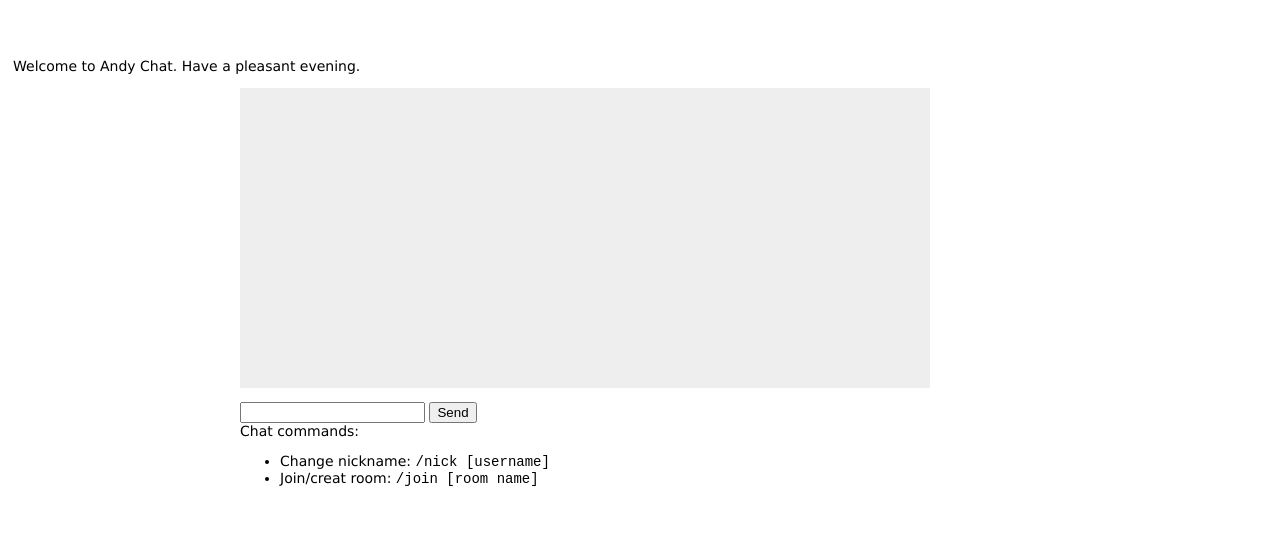
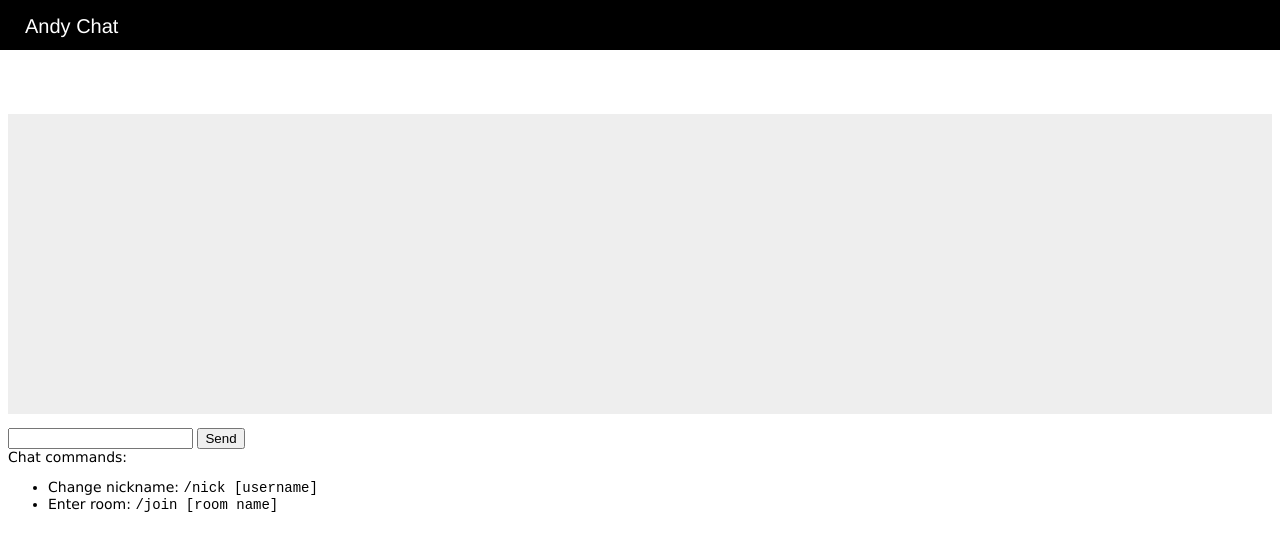
Before and after one commit to wingedearth/andychat, a website: page client/index.html in a window 1280 px wide. Drawn offline with nearby package versions, Linux system fonts and the light colour scheme.

Commit message:
add topbar with title

```diff
--- a/client/css/style.css
+++ b/client/css/style.css
@@ -1,6 +1,22 @@
 body {
-  padding: 50px 5px 5px 5px;
+  padding: 0px 0px 0px 0px;
   font: 14px "Lucida Grande", Helvetica, Arial, sans-serif;
+}
+
+nav {
+	width: 100%;
+	height: 50px;
+	top: 0;
+	left: 0;
+	background-color: black;
+	color: white;
+	position: absolute;
+	font-family: Helvetica;
+	font-size: 20px;
+}
+
+nav div {
+	padding: 15px 0px 0px 25px;
 }
 
 a {
@@ -8,7 +24,8 @@ a {
 }
 
 #content {
-	width: 800px;
+	position: relative;
+	top: 100px;
 	margin-left: auto;
 	margin-right: auto;
 }
@@ -19,14 +36,10 @@ a {
 }
 
 #messages {
-	width: 690px;
+	width: 100%;
 	height: 300px;
 	overflow: auto;
 	background-color: #eee;
 	margin-bottom: 1em;
-	margin-right: 10px;
+	/*margin-right: 10px;*/
 }
-
-#test {
-  color: red;
-}
--- a/client/index.html
+++ b/client/index.html
@@ -6,7 +6,9 @@
   <link rel="stylesheet" href="css/style.css" />
 </head>
 <body>
-  Welcome to Andy Chat. Have a pleasant evening.
+  <nav><div>
+  Andy Chat
+  </div></nav>
 
   <div id='content'>
     <div id='room'></div>
@@ -21,7 +23,7 @@
         Chat commands:
         <ul>
           <li>Change nickname: <code>/nick [username]</code></li>
-          <li>Join/creat room: <code>/join [room name]</code></li>
+          <li>Enter room: <code>/join [room name]</code></li>
         </ul>
       </div>
     </form>
```
